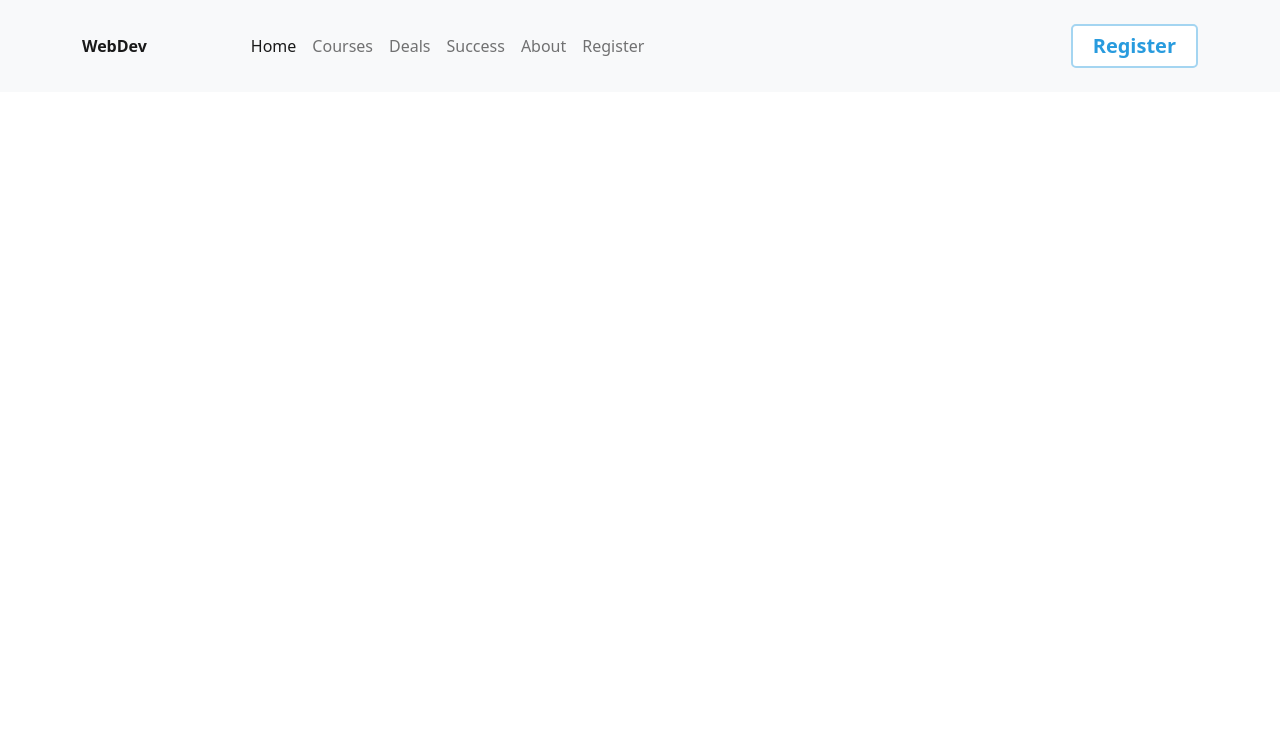
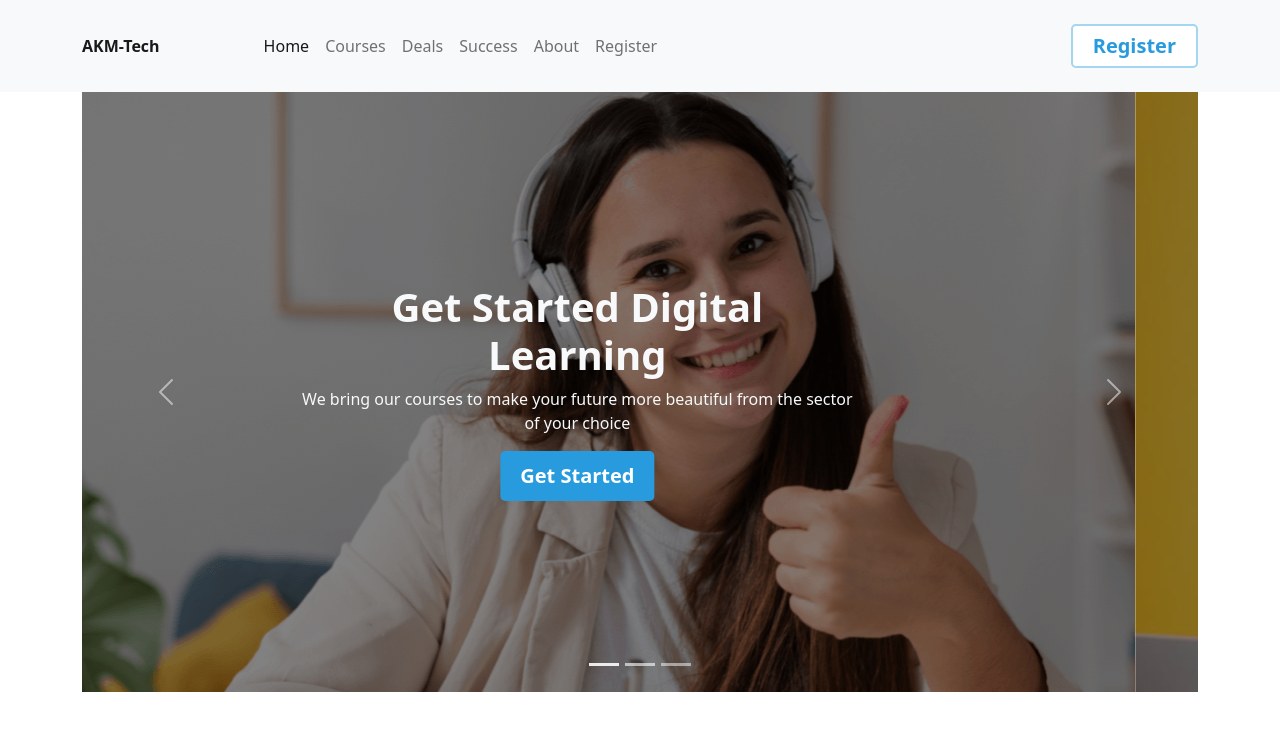
Before and after one commit to akmsyfulalom/akm-tech, a plain HTML site: page index.html in a window 1280 px wide. Drawn offline with nearby package versions, Linux system fonts and the light colour scheme.

Commit message:
navbar carousel re-added now

```diff
--- a/index.html
+++ b/index.html
@@ -13,7 +13,7 @@
     <!-- custom css link  -->
     <link rel="stylesheet" href="styles.css">
 
-    <title>WebDev</title>
+    <title>AKM-Tech</title>
 </head>
 
 <body>
@@ -22,7 +22,7 @@
         <!-- navbar start  -->
         <nav class="navbar navbar-expand-lg navbar-light bg-light pt-4 pb-4">
             <div class="container">
-                <a class="navbar-brand fw-bold fs-6  me-5" href="#">WebDev</a>
+                <a class="navbar-brand fw-bold fs-6  me-5" href="#">AKM-Tech</a>
                 <button class="navbar-toggler" type="button" data-bs-toggle="collapse"
                     data-bs-target="#navbarNavAltMarkup" aria-controls="navbarNavAltMarkup" aria-expanded="false"
                     aria-label="Toggle navigation">
@@ -119,6 +119,68 @@
             </div>
         </nav>
         <!-- navbar end  -->
+        <!-- slider start  -->
+
+        <div class="container">
+            <div id="carouselExampleCaptions" class="carousel slide" data-bs-ride="carousel">
+                <div class="carousel-indicators">
+                    <button type="button" data-bs-target="#carouselExampleCaptions" data-bs-slide-to="0" class="active"
+                        aria-current="true" aria-label="Slide 1"></button>
+                    <button type="button" data-bs-target="#carouselExampleCaptions" data-bs-slide-to="1"
+                        aria-label="Slide 2"></button>
+                    <button type="button" data-bs-target="#carouselExampleCaptions" data-bs-slide-to="2"
+                        aria-label="Slide 3"></button>
+                </div>
+                <div class="carousel-inner">
+                    <div class="carousel-item active carousel-img-1 img-fluid">
+                        <div
+                            class="h-100 d-flex flex-column justify-content-center align-items-center text-center w-50 m-auto ">
+                            <h1 class="text-light fw-bold">Get Started Digital
+                                Learning</h1>
+                            <p class="text-light">We bring our courses to make your future more beautiful from the
+                                sector of your choice</p>
+                            <button type="button" class="get-started-btn">Get Started</button>
+
+                        </div>
+                    </div>
+                    <div class="carousel-item carousel-img-2">
+
+                        <div
+                            class="h-100 d-flex flex-column justify-content-center align-items-center text-center w-50 m-auto ">
+                            <h1 class="text-light fw-bold">Get Started Digital
+                                Learning</h1>
+                            <p class="text-light">We provide the highest quality service. Here is the right place for
+                                you to develop your skills to become a skilled web developer</p>
+                            <button type="button" class="get-started-btn">Get Started</button>
+
+                        </div>
+                    </div>
+                    <div class="carousel-item carousel-img-3">
+
+                        <div
+                            class="h-100 d-flex flex-column justify-content-center align-items-center text-center w-50 m-auto ">
+                            <h1 class="text-light fw-bold">Get Started Digital
+                                Learning</h1>
+                            <p class="text-light">From here you can learn web technology you can build yourself up
+                                through web technologyr</p>
+                            <button type="button" class="get-started-btn">Get Started</button>
+
+                        </div>
+                    </div>
+                </div>
+                <button class="carousel-control-prev" type="button" data-bs-target="#carouselExampleCaptions"
+                    data-bs-slide="prev">
+                    <span class="carousel-control-prev-icon" aria-hidden="true"></span>
+                    <span class="visually-hidden">Previous</span>
+                </button>
+                <button class="carousel-control-next" type="button" data-bs-target="#carouselExampleCaptions"
+                    data-bs-slide="next">
+                    <span class="carousel-control-next-icon" aria-hidden="true"></span>
+                    <span class="visually-hidden">Next</span>
+                </button>
+            </div>
+        </div>
+        <!-- slider end    -->
 
 
 
```
Also changed, not shown: 1 other file.
